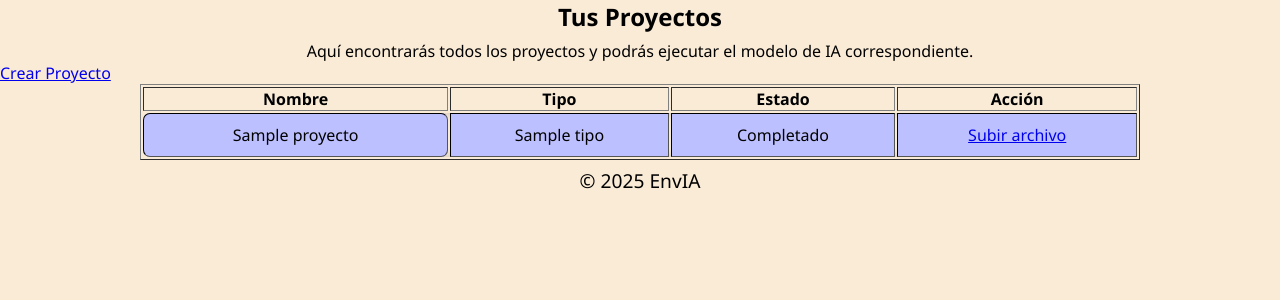
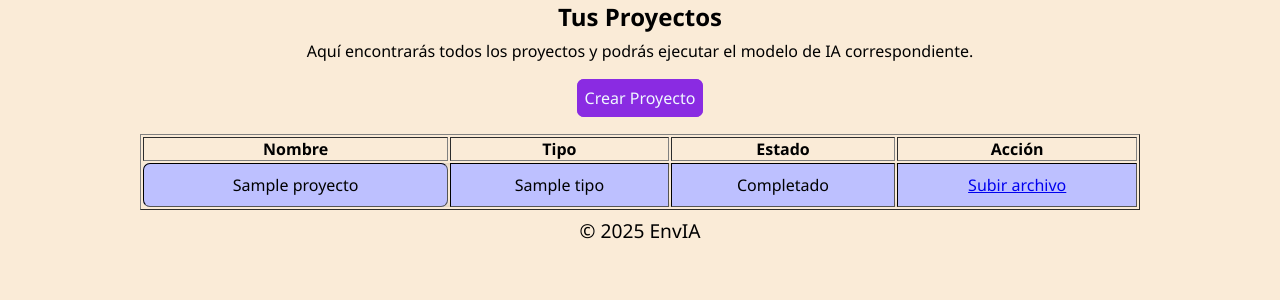
Before and after one commit to Guillermomd01/eventia, a Flask app: template app/templates/dashboard.html in a window 1280 px wide. Shown: the part 73-373 px from the top of the page. Run offline with Flask 3, Linux system fonts and the light colour scheme; the template is opened without the code that fills it: most values are stand-ins (such as "Sample title", 1, 10 or a date in 2020).

Commit message:
mejora apariencia boton subir proyecto

```diff
--- a/app/static/dashboard.css
+++ b/app/static/dashboard.css
@@ -1,6 +1,10 @@
 
 body{
     background-color:antiquewhite;
+}
+.container{
+    display: block;
+    text-align: center;
 }
 h2{
     text-align: center;
@@ -9,6 +13,19 @@ h2{
     text-align: center;
 }
 
+.div-btn{
+    margin-top: 25px;
+    margin-bottom: 25px;
+}
+.btn-subir{
+    color: aliceblue;
+    padding: 5px;
+    text-decoration: none;
+    background-color: blueviolet;
+    border-radius: 7px;
+    border-style: solid;
+    border-color: blueviolet;
+}
 .container-proyectos{
     text-align: center;
     align-items: center;
--- a/app/templates/dashboard.html
+++ b/app/templates/dashboard.html
@@ -8,9 +8,8 @@
     <div class="titulo">
       <h2>Tus Proyectos</h2>
       <p class="post-titulo">Aquí encontrarás todos los proyectos y podrás ejecutar el modelo de IA correspondiente.</p>
-      <div>
-        <a href="{{url_for('main.nuevo_proyecto')}}"class="btn-subir">Crear Proyecto</a>
-
+      <div class="div-btn">
+        <a href="{{url_for('main.nuevo_proyecto')}}" class="btn-subir">Crear Proyecto</a>
       </div>
       <div class="container-proyectos">
         <table border="1">
```
